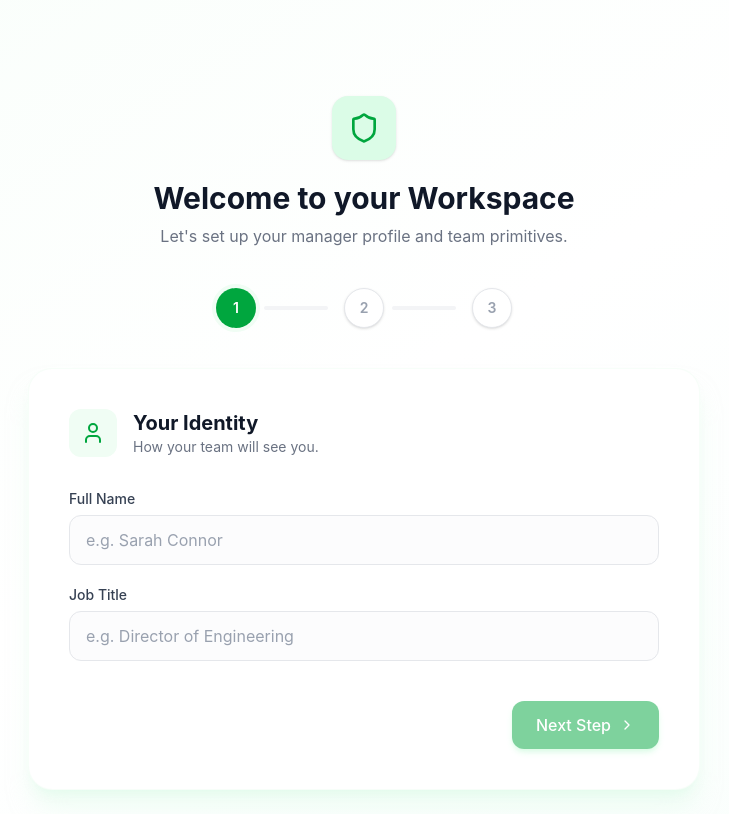
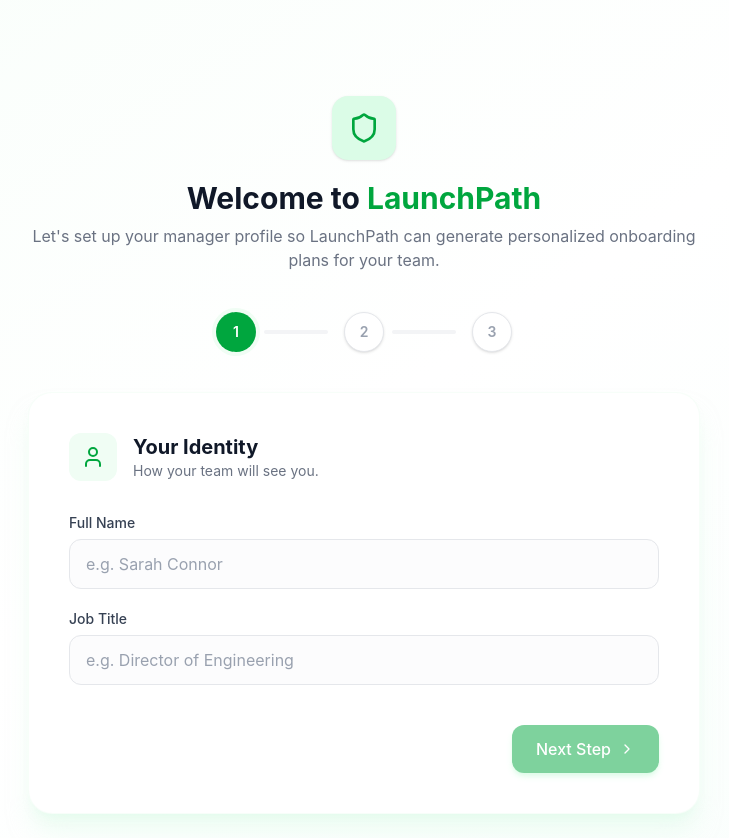
Before and after one commit to owenzli/produhacks_2026_frontend, a React (Vite) app: page /welcome in a window 1280 px wide. Shown: the whole page, without its empty margins (276-1005 px from the left). Before the commit the page ends 814 px from the top, so only its background shows below. Built offline with nearby package versions, Linux system fonts and the light colour scheme.

Commit message:
Editing text

```diff
--- a/src/app/components/ManagerOnboarding.tsx
+++ b/src/app/components/ManagerOnboarding.tsx
@@ -69,8 +69,8 @@
           <div className="w-16 h-16 bg-green-100 text-green-600 rounded-2xl flex items-center justify-center mx-auto mb-5 shadow-sm">
             <Shield className="w-8 h-8" />
           </div>
-          <h1 className="text-3xl font-bold text-gray-900 mb-2">Welcome to your Workspace</h1>
-          <p className="text-gray-500">Let's set up your manager profile and team primitives.</p>
+          <h1 className="text-3xl font-bold text-gray-900 mb-2">Welcome to <span className="text-green-600">LaunchPath</span></h1>
+          <p className="text-gray-500">Let's set up your manager profile so LaunchPath can generate personalized onboarding plans for your team.</p>
         </div>
 
         {/* Step indicator */}
```
